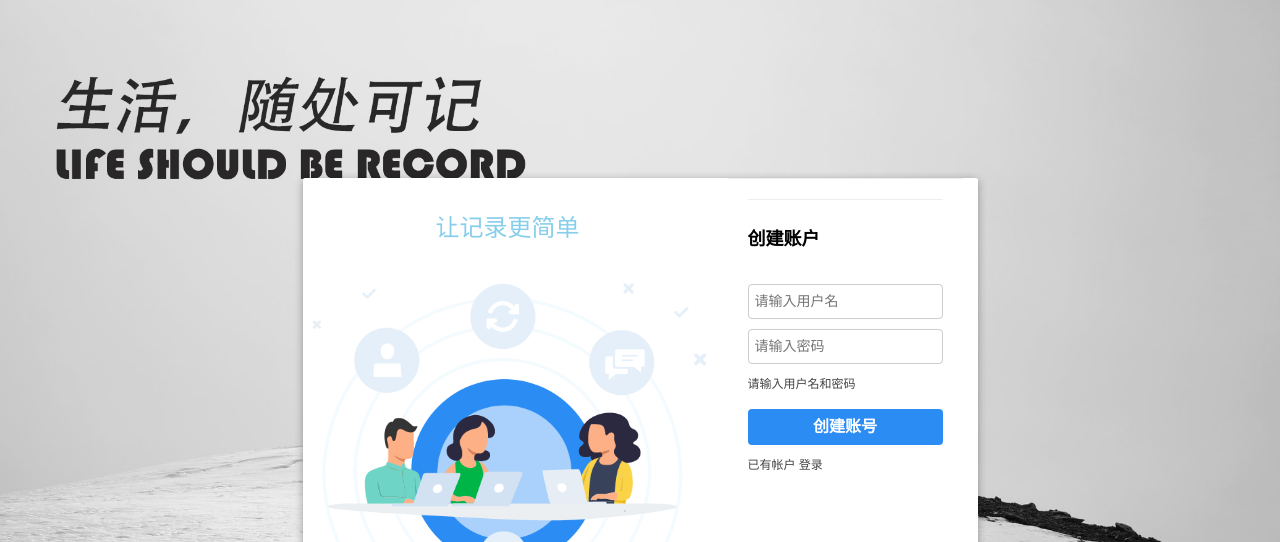
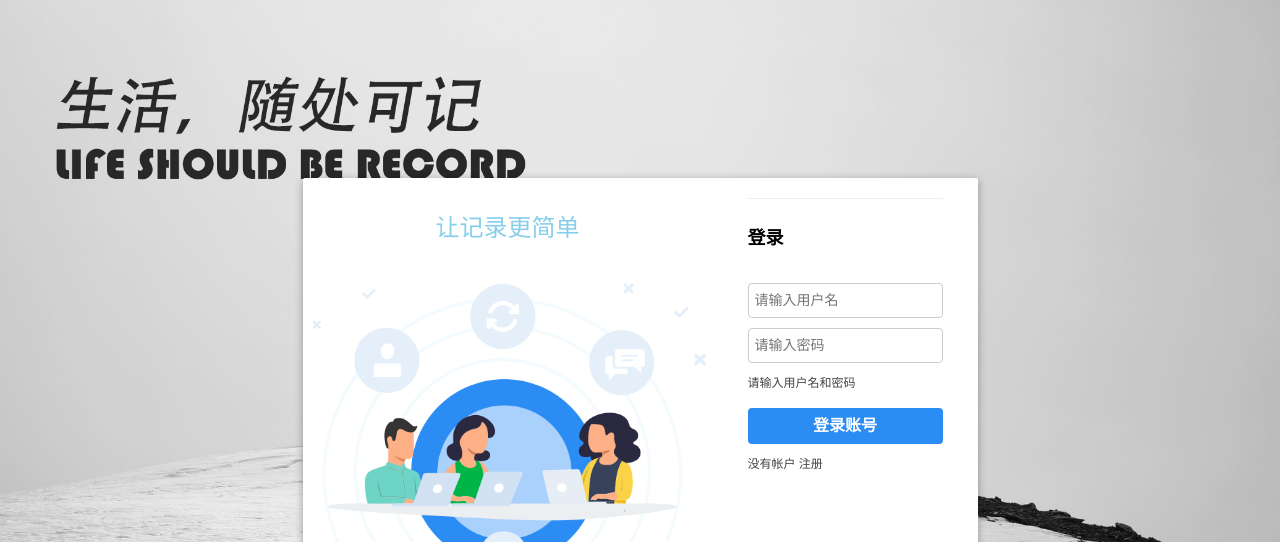
Before and after one commit to BlueMiao10/BlueMao-Cloudblog, a Vue app: page /#/ in a window 1280 px wide. Shown: the top 542 px of the page. Built offline with nearby package versions, Linux system fonts and the light colour scheme; no server answers; a small style sheet from the web is missing.

Commit message:
接口封装成API

```diff
--- /dev/null
+++ b/src/api/auth.js
@@ -0,0 +1,23 @@
+import request from "../helper/request";
+
+const URL = {
+  REGISTER: '/auth/register',
+  LOGIN: '/auth/login',
+  LOGOUT: '/auth/logout',
+  GET_INFO: '/auth'
+}
+
+export default {
+  register({username, password}) {
+    return request(URL.REGISTER, 'POST', {username, password})
+  },
+  login({username, password}) {
+    return request(URL.LOGIN, 'POST', {username, password})
+  },
+  logout() {
+    return request(URL.LOGOUT)
+  },
+  getInfo() {
+    return request(URL.GET_INFO)
+  }
+}
--- a/src/components/Login.vue
+++ b/src/components/Login.vue
@@ -30,16 +30,17 @@
 </template>
 
 <script>
-import request from "../helper/request";
+import Auth from "../api/auth";
 
-request('auth/login', 'POST', {username: 'hunger', password: 123456})
+Auth.getInfo()
   .then(data => console.log(data))
+
 export default {
   name: 'Login',
   data() {
     return {
-      isShowLogin: false,
-      isShowRegister: true,
+      isShowLogin: true,
+      isShowRegister: false,
       login: {
         username: '',
         password: '',
@@ -76,25 +77,23 @@ export default {
       }
       this.register.isError = false
       this.register.notice = ''
-      console.log(`start register..., username: ${this.register.username} , password: ${this.register.password}`)
-      request('auth/register', 'POST', {username: this.register.username, password: this.register.password})
+      Auth.register({username: this.register.username, password: this.register.password})
         .then(data => console.log(data))
     },
     onLogin() {
-      if (!/^[\w\u4e00-\u9fa5]{3,15}$/.test(this.register.username)) {
-        this.register.isError = true
-        this.register.notice = '用户名长度3~15个字符'
+      if (!/^[\w\u4e00-\u9fa5]{3,15}$/.test(this.login.username)) {
+        this.login.isError = true
+        this.login.notice = '用户名长度3~15个字符'
         return
       }
-      if (!/^.{6,16}$/.test(this.register.password)) {
-        this.register.isError = true
-        this.register.notice = '密码长度为6~16个字符'
+      if (!/^.{6,16}$/.test(this.login.password)) {
+        this.login.isError = true
+        this.login.notice = '密码长度为6~16个字符'
         return
       }
-      this.register.isError = false
-      this.register.notice = ''
-      console.log(`start register..., username: ${this.register.username} , password: ${this.register.password}`)
-      request('auth/login', 'POST', {username: this.login.username, password: this.login.password})
+      this.login.isError = false
+      this.login.notice = ''
+      Auth.login({username: this.login.username, password: this.login.password})
         .then(data => console.log(data))
     }
   }
--- a/src/components/Sidebar.vue
+++ b/src/components/Sidebar.vue
@@ -1,21 +1,31 @@
 <template>
   <ol id="slide-bar">
-    <li><avatar/></li>
+    <li>
+      <avatar/>
+    </li>
     <li class="icons">
       <router-link to="/note/1" title="笔记"><i class="iconfont icon-note"></i></router-link>
       <router-link to="/notebooks" title="笔记本"><i class="iconfont icon-notebook"></i></router-link>
       <router-link to="/trash/2"><i class="iconfont icon-trash"></i></router-link>
     </li>
     <li class="logout">
-      <i class="iconfont icon-logout"></i>
+      <i class="iconfont icon-logout" @click="logout"></i>
     </li>
   </ol>
 </template>
 
 <script>
 import Avatar from "./Avatar";
+import Auth from "../api/auth";
+
 export default {
-  components: {Avatar}
+  components: {Avatar},
+  methods: {
+    logout() {
+      Auth.logout()
+        .then(data => console.log(data))
+    }
+  }
 }
 </script>
 
@@ -47,7 +57,7 @@ export default {
     cursor: pointer;
   }
 
-    .iconfont{
+  .iconfont {
     color: #fff;
   }
 }
--- a/src/helper/request.js
+++ b/src/helper/request.js
@@ -2,6 +2,8 @@ import axios from 'axios'
 
 axios.defaults.headers.post['Content-Type'] = 'application/x-www-form-urlencoded'
 axios.defaults.baseURL = 'https://note-server.hunger-valley.com/'
+//是否使用跨域
+axios.defaults.withCredentials = true
 
 export default function request(url, type = "GET", data = {}) {
   return new Promise((resolve, reject) => {
```
Lines whose indentation alone changed are shown as unchanged.
